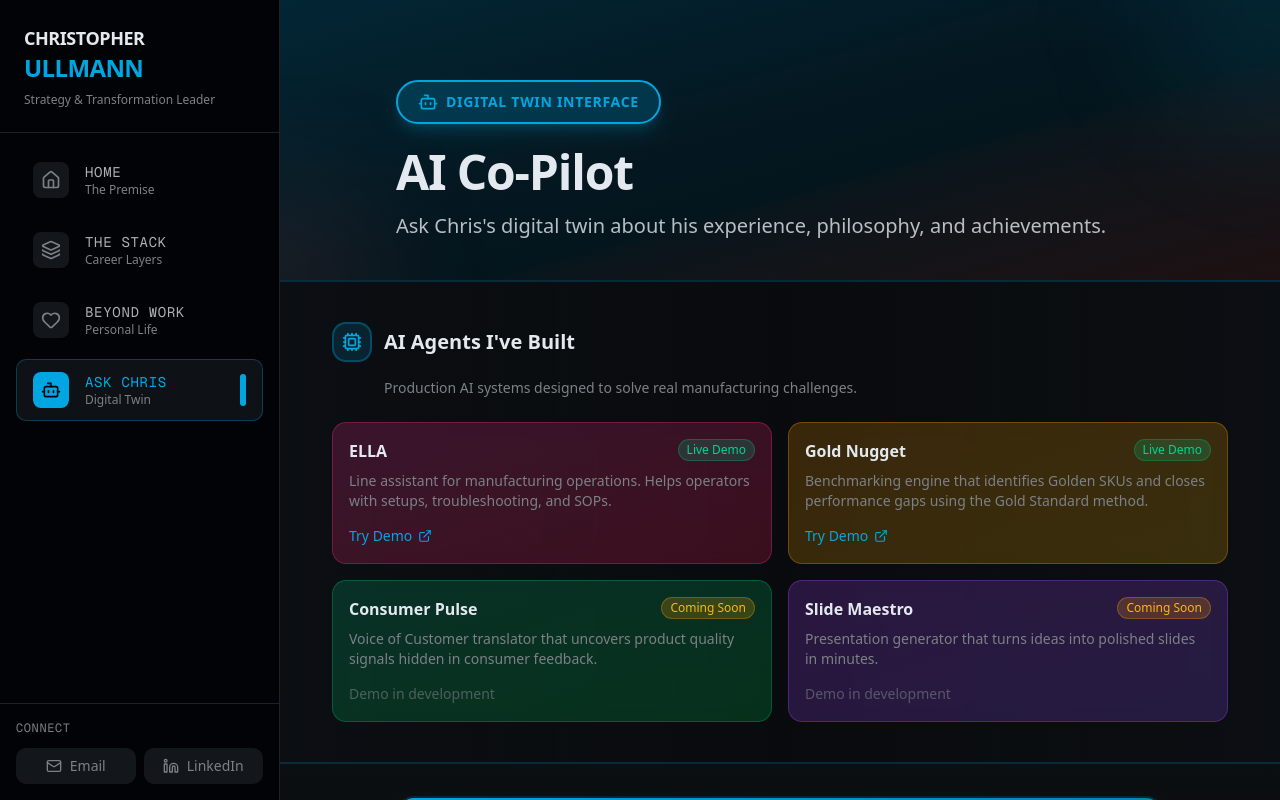
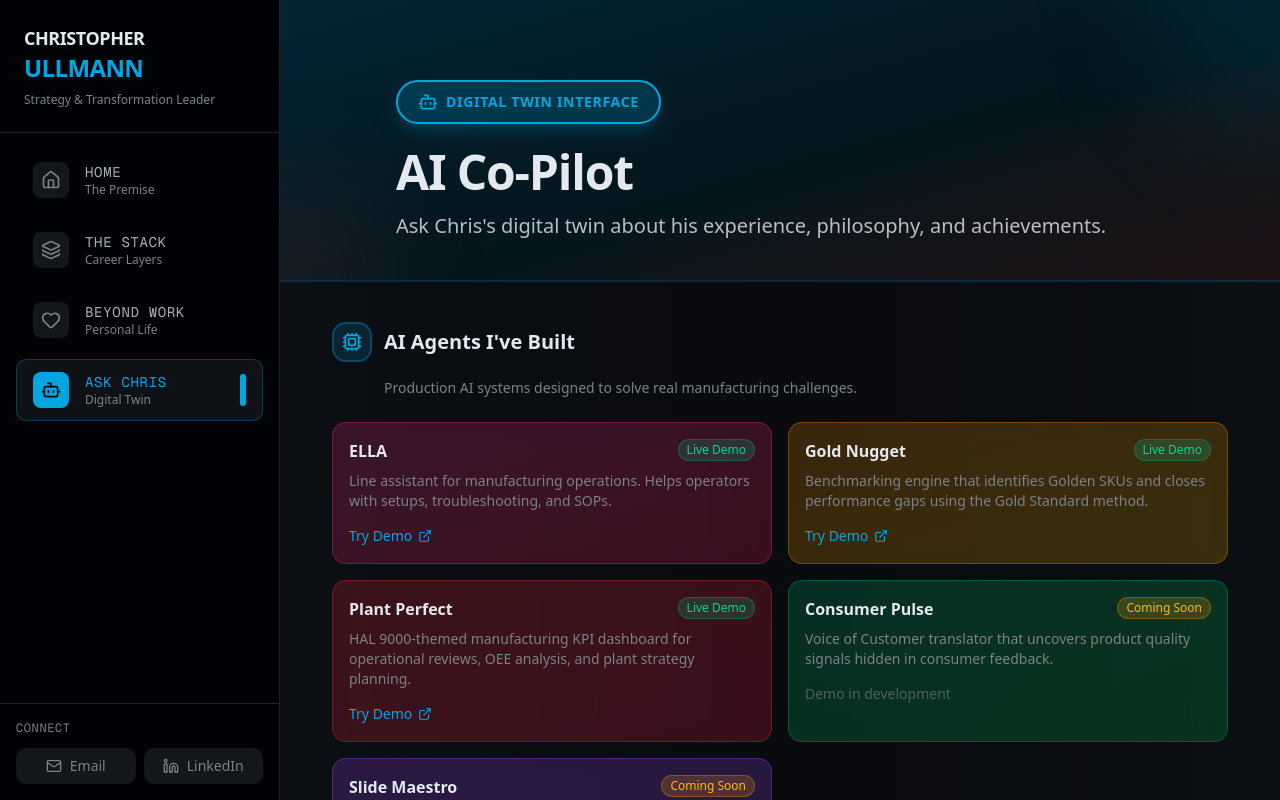
Before and after one commit to Cullmann1973/Chris-Ullmann-Walking-Deck, a Next.js app: page /ai-copilot in a window 1280 px wide. Shown: the top 800 px of the page. Built offline with nearby package versions, Linux system fonts and the light colour scheme.

Commit message:
Add Plant Perfect demo to AI Co-Pilot page
Added HAL 9000-themed manufacturing KPI dashboard demo to the agent demos section.

Co-Authored-By: Claude Opus 4.5 <noreply@anthropic.com>

```diff
--- a/src/app/ai-copilot/page.tsx
+++ b/src/app/ai-copilot/page.tsx
@@ -36,6 +36,15 @@ const agentDemos = [
     demoUrl: "https://cc-gold-standard.vercel.app",
     color: "from-amber-500/20 to-yellow-500/20",
     borderColor: "border-amber-500/30",
+  },
+  {
+    id: "plant-perfect",
+    name: "Plant Perfect",
+    description: "HAL 9000-themed manufacturing KPI dashboard for operational reviews, OEE analysis, and plant strategy planning.",
+    status: "live" as const,
+    demoUrl: "https://cc-plant-perfect.vercel.app",
+    color: "from-red-500/20 to-rose-500/20",
+    borderColor: "border-red-500/30",
   },
   {
     id: "consumer-pulse",
```
